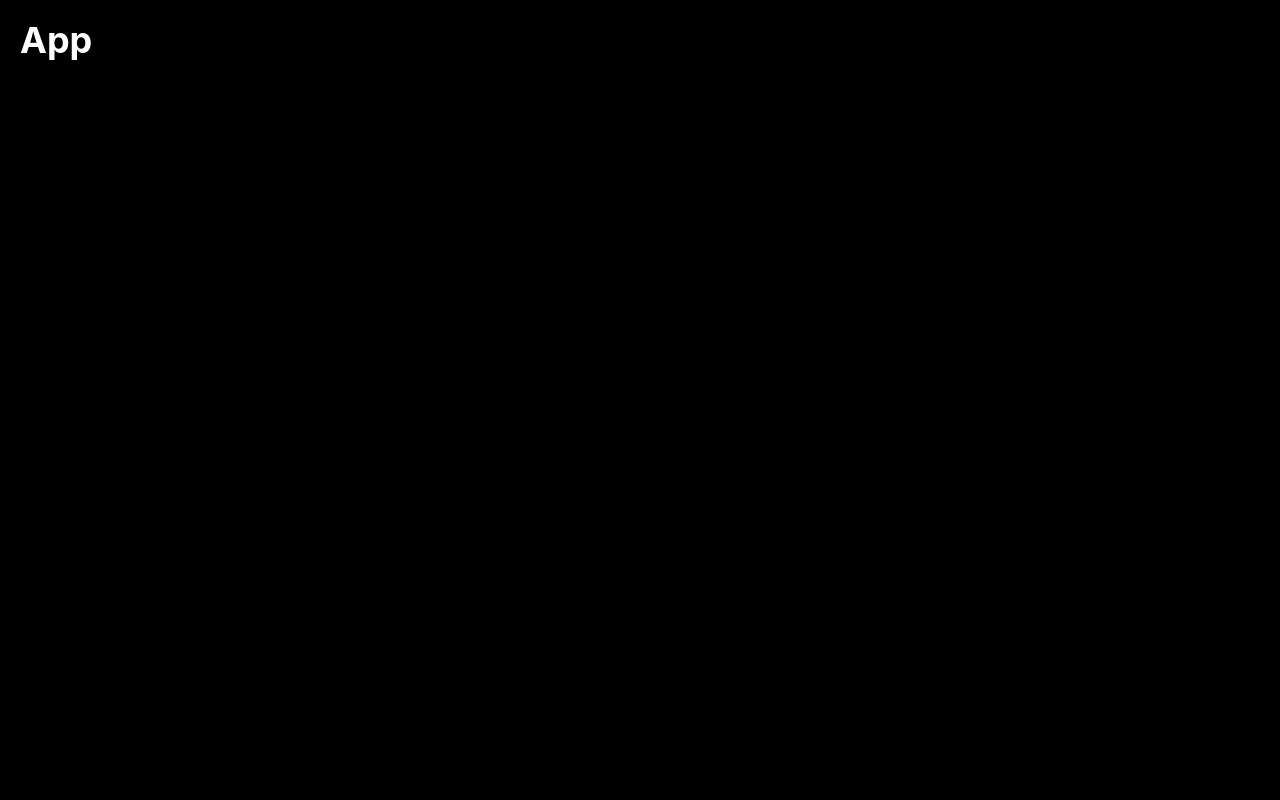
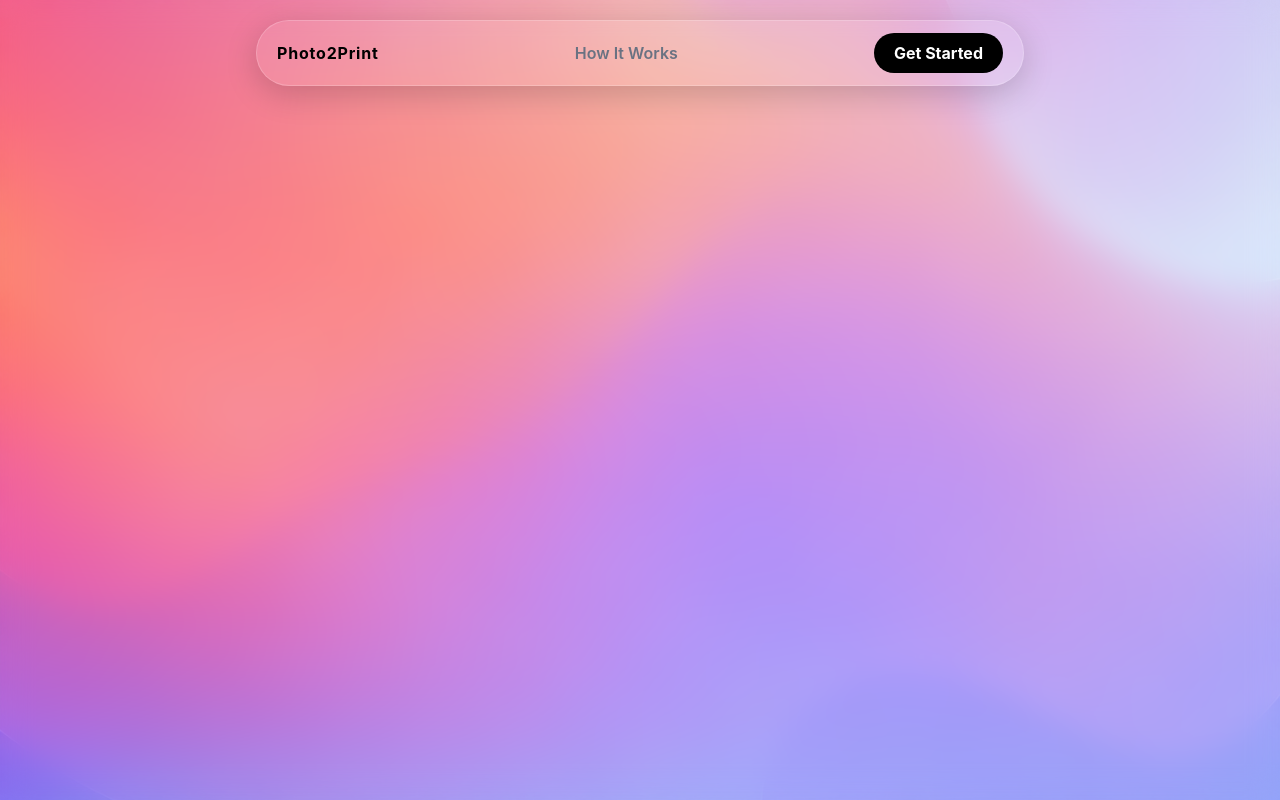
Before and after one commit to Ankit-976/Photo2Print, a React (Vite) app in the folder client/: page / in a window 1280 px wide. Built offline with nearby package versions, Linux system fonts and the light colour scheme.

Commit message:
Added navbar

```diff
--- a/client/src/App.jsx
+++ b/client/src/App.jsx
@@ -1,10 +1,9 @@
 import React from 'react'
+import Navbar from './components/Navbar'
 
 const App = () => {
   return (
-    <div className='bg-black text-white h-screen text-4xl font-bold p-5'>
-      App
-    </div>
+      <Navbar />
   )
 }
 
```
